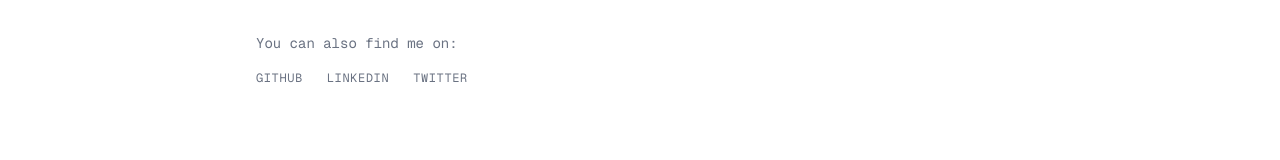
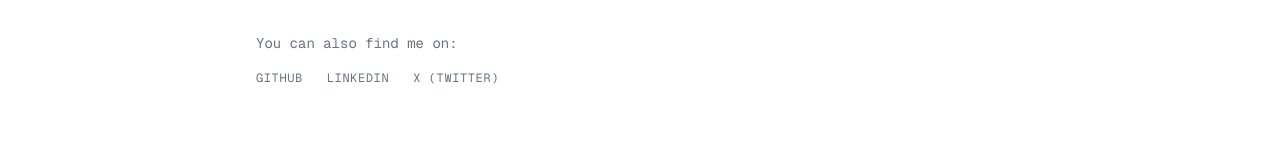
Before and after one commit to VilemB/vilembarnet, a Next.js app: page / in a window 1280 px wide. Shown: the part 1603-1763 px from the top of the page. Built offline with nearby package versions, Linux system fonts and the light colour scheme.

Commit message:
Link fixes

```diff
--- a/src/app/page.tsx
+++ b/src/app/page.tsx
@@ -321,7 +321,7 @@ export default function Home() {
               </p>
               <div className="flex space-x-6 text-gray-500">
                 <a
-                  href="#"
+                  href="https://github.com/vilemb"
                   target="_blank"
                   rel="noopener noreferrer"
                   title="GitHub"
@@ -332,7 +332,7 @@ export default function Home() {
                   </span>
                 </a>
                 <a
-                  href="#"
+                  href="https://www.linkedin.com/in/vil%C3%A9m-barnet-497003365/"
                   target="_blank"
                   rel="noopener noreferrer"
                   title="LinkedIn"
@@ -343,14 +343,14 @@ export default function Home() {
                   </span>
                 </a>
                 <a
-                  href="#"
+                  href="https://x.com/barnetvilem"
                   target="_blank"
                   rel="noopener noreferrer"
-                  title="Twitter"
+                  title="X (Twitter)"
                   className="hover:text-sky-600 transition-colors duration-300"
                 >
                   <span className="text-xs uppercase tracking-wider">
-                    Twitter
+                    X (Twitter)
                   </span>
                 </a>
               </div>
```
